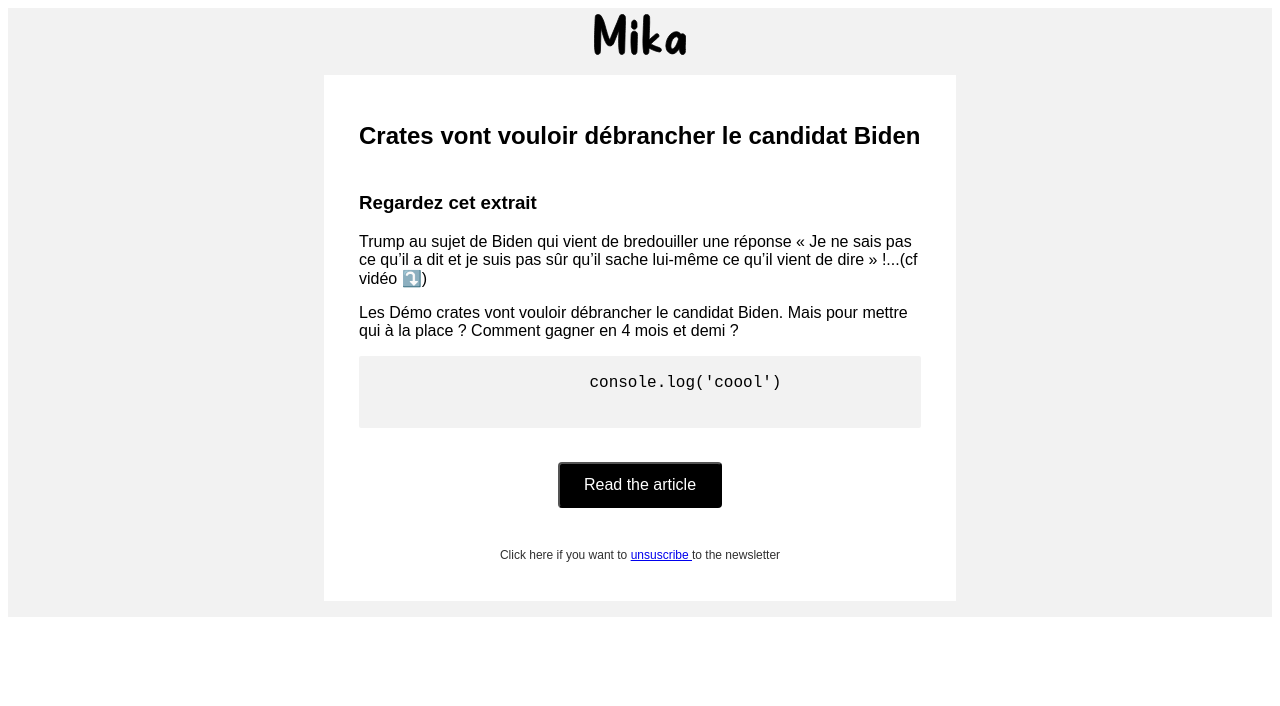
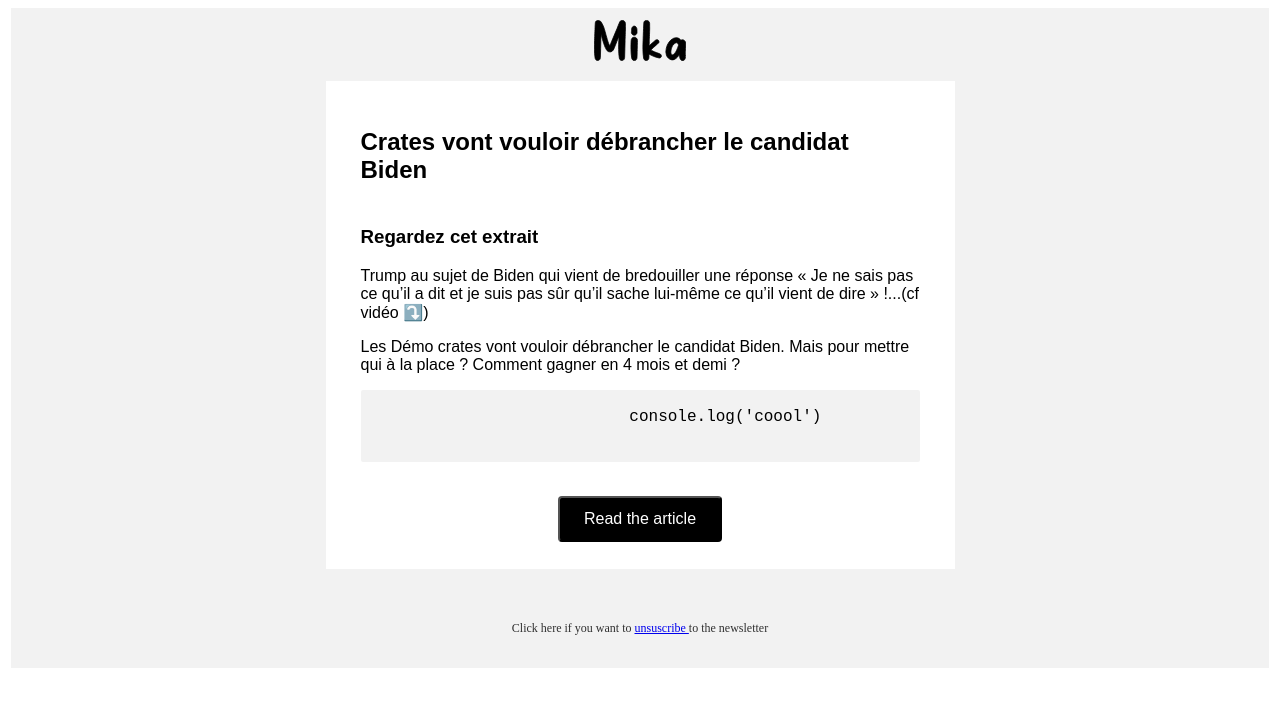
Before and after one commit to tiavina-mika/raw-email-template, a website: page index.html in a window 1280 px wide. Drawn offline with Linux system fonts and the light colour scheme; a web font is replaced by a local one.

Commit message:
fix structure

```diff
--- a/index.html
+++ b/index.html
@@ -19,13 +19,15 @@
           src: url(https://fonts.gstatic.com/s/roboto/v27/KFOmCnqEu92Fr1Mu4mxKKTU1Kg.woff2) format('woff2');
         }
       }
+      .root {
+        background-color: #f2f2f2;
+        padding-top: 12px;
+        padding-bottom: 20px;
+      }
       .table-logo {
-        background-color: #f2f2f2;
         width: 100%;
-        padding-top: 6px;
       }
       .body {
-        background-color: #f2f2f2;
         font-family: "BasierCircle-Medium", Sans-Serif;
         font-size: 16px;
         padding: 16px 0px;
@@ -51,6 +53,9 @@
         font-size: 16px;
         margin-top: 14px;
       }
+      .footer-table {
+        width: 100%;
+      }
       .footer-paragraph-1 {
         margin-top: 36px;
         font-size: 12px;
@@ -67,8 +72,9 @@
         }
       }
     </style>
-    <table role=”presentation” border="0" cellpadding="0" cellspacing="0" align="center">
+    <table class="root" role=”presentation” border="0" cellpadding="0" cellspacing="0" align="center">
       <tr>
+        <td>
           <table class="table-logo" role=”presentation” border="0" cellpadding="0" cellspacing="0" align="center">
             <tr>
               <td align="center">
@@ -79,9 +85,12 @@
               </td>
             </tr>
           </table>
+        </td>
       </tr>
       <tr>
+        <td>
           <table class="body" role=”presentation” border="0" cellpadding="0" cellspacing="0" align="center">
+            <tr>
               <!-- left -->
               <td class="left"></td>
               <!-- cesnter -->
@@ -121,7 +130,18 @@
                       </a>
                     </td>
                   </tr>
+                </table>
+              </td>
+              <!-- right -->
+              <td class="right"></td>
+            </tr>
+          </table>
+        </td>
+      </tr>
       <!-- footer -->
+      <tr>
+        <td>
+          <table class="footer-table" role=”presentation” border="0" cellpadding="0" cellspacing="0" align="center">
             <tr>
               <td align="center">
                 <p class="footer-paragraph-1">
@@ -135,9 +155,6 @@
             </tr>
           </table>
         </td>
-          <!-- right -->
-          <td class="right"></td>
-        </table>
       </tr>
     </table>
   </body>
```
Lines whose indentation alone changed are shown as unchanged.
